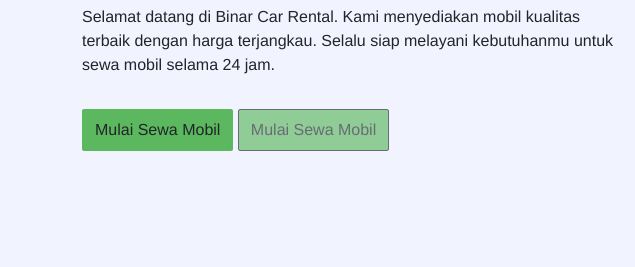
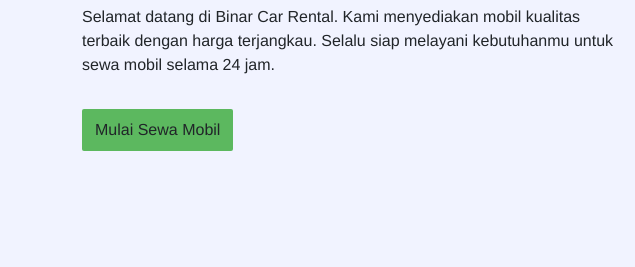
Before and after one commit to ryanrizki10/SimulationChallenge, a plain HTML site: page index.html in a window 1280 px wide. Shown: the part 230-497 px from the top of the page, 0-635 px from the left. Drawn offline with nearby package versions, Linux system fonts and the light colour scheme.

Commit message:
Feat: Update Hero Section [button class] with inline CSS

```diff
--- a/index.html
+++ b/index.html
@@ -58,8 +58,8 @@
               <div class="box">
                 <h1 class="heading-style" style="color:black;">Sewa & Rental Mobil Terbaik di kawasan Wakanda</h1>
                 <p>Selamat datang di Binar Car Rental. Kami menyediakan mobil kualitas terbaik dengan harga terjangkau. Selalu siap melayani kebutuhanmu untuk sewa mobil selama 24 jam.</p>
-                <a class="btn btn-green mt-3 text-dark" href="#">Mulai Sewa Mobil</a>
-                <a class= "btn mt-3 disabled" style="background-color: #5CB85F; border-radius: 2px; padding: 8px 12px;" href="#">Mulai Sewa Mobil</a>
+                <!-- <a class="btn btn-green mt-3 text-dark" href="#">Mulai Sewa Mobil</a> -->
+                <a class= "btn mt-3" style="background-color: #5CB85F; border-radius: 2px; padding: 8px 12px;" href="#">Mulai Sewa Mobil</a>
               </div>
             </div>
             <div class="col-lg-6 right-hero"></div>
```
